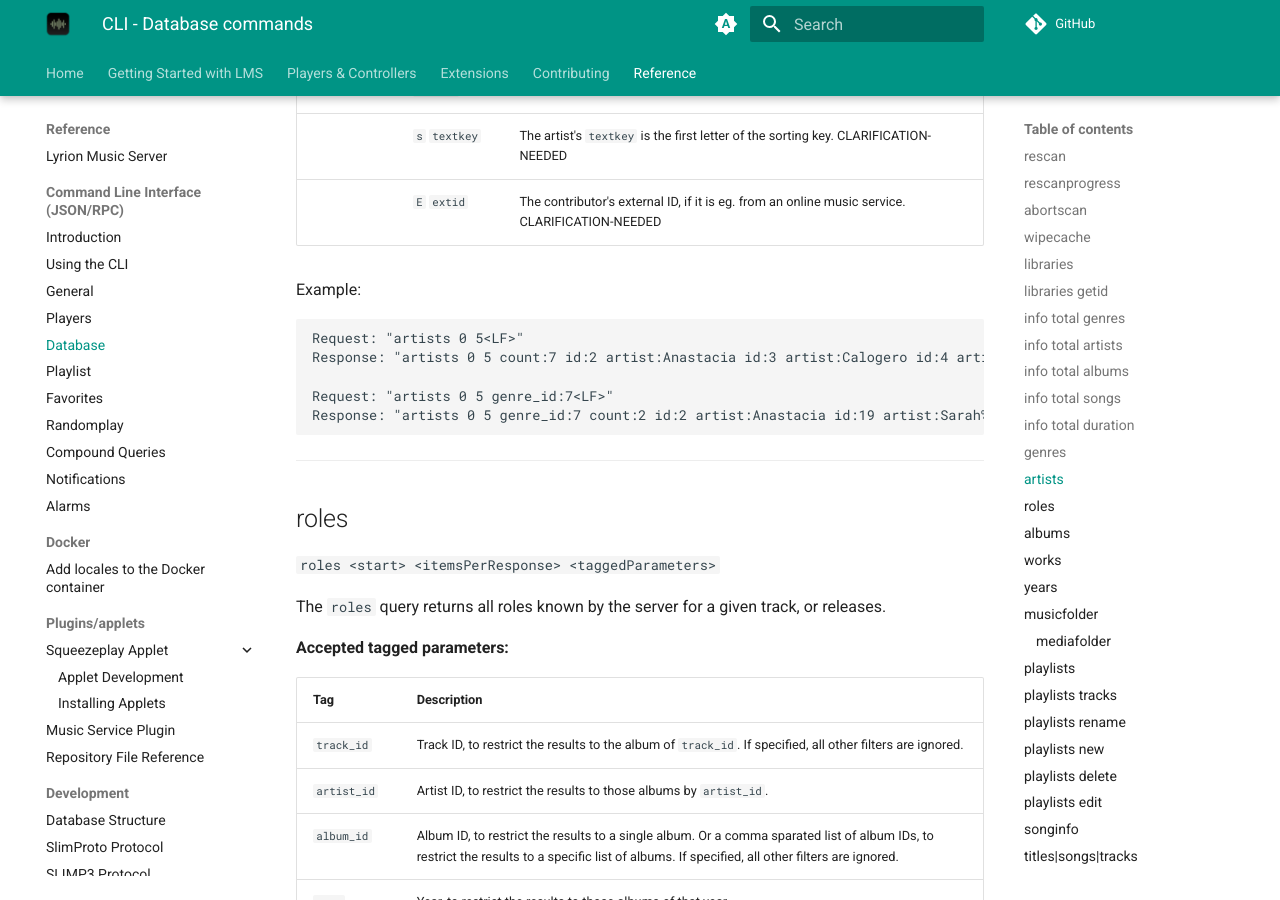
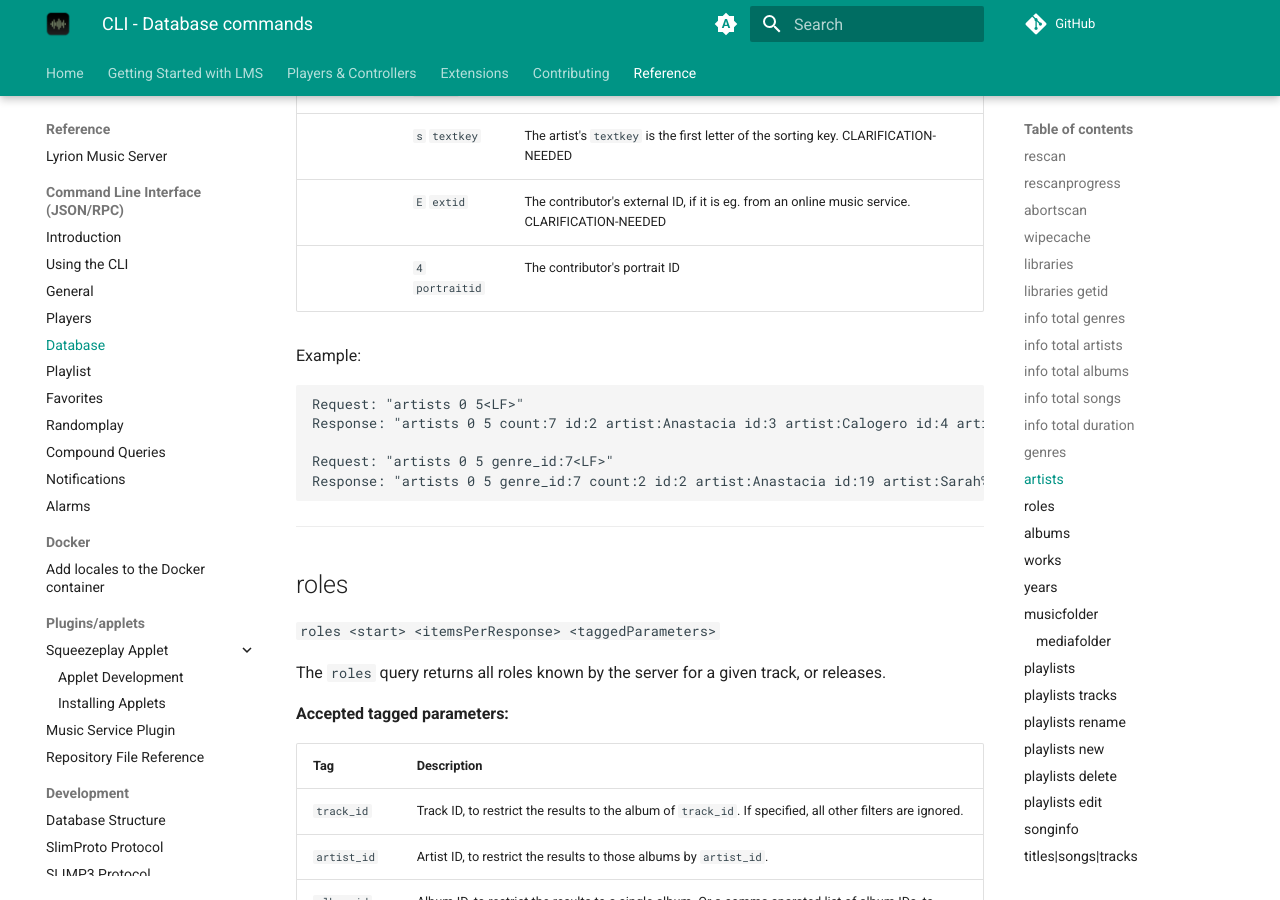
Before and after one commit to LMS-Community/lms-community.github.io, an MkDocs documentation site: the page built from docs/reference/cli/database.md, in a window 1280 px wide and 900 px high, scrolled down 7957 px. Built offline with MkDocs 1.6.1 and Material for MkDocs 9.7.7, drawn with Linux system fonts in a browser that asks for light colours; a script that is not in the unit is left out; plug-ins that fetch from the network failed and are left out; comment, search, counter and statistics services are not loaded; some of the changed text lies outside the part shown.

Commit message:
Add CLI documentation about the new `4` - `portrait ID` tag in some queries.

````diff
--- a/docs/reference/cli/database.md
+++ b/docs/reference/cli/database.md
@@ -241,6 +241,7 @@
 || `artist` | Artist name. |
 || `s` `textkey` | The artist's `textkey` is the first letter of the sorting key. CLARIFICATION-NEEDED |
 || `E` `extid` | The contributor's external ID, if it is eg. from an online music service. CLARIFICATION-NEEDED |
+|| `4` `portraitid` | The contributor's portrait ID |
 
 Example:
 ```
@@ -335,6 +336,7 @@
 || `R` `role_ids` | A comma separated list of role ids for the album. |
 || `X` `album_replay_gain` | The album's replay-gain. |
 || `2` `group_count & contiguous_groups` | Returns a count of distinct works/groupings/performances on the album and a flag indicating whether the groups are contiguous, to assist UI formatting of the album results. |
+|| `4` `portraitid` | The contributor's portrait ID |
 
 Examples:
 ```
@@ -691,6 +693,7 @@
 | `y`  `year` | Song year. Only if known. |
 | `Y`  `replay_gain` | Replay gain (in dB), if any |
 | `V`  `live_edge` | The Live edge of a remote stream. -1 is not live, 0 is live at the edge, >0 is number of seconds from the live edge. |
+| `4`  `portraitid` | The contributor's portrait ID |
 
 Example:
 ```
````
Also changed, not shown: docs/reference/cli/introduction.md (+1 -0 lines), 1 other file.
